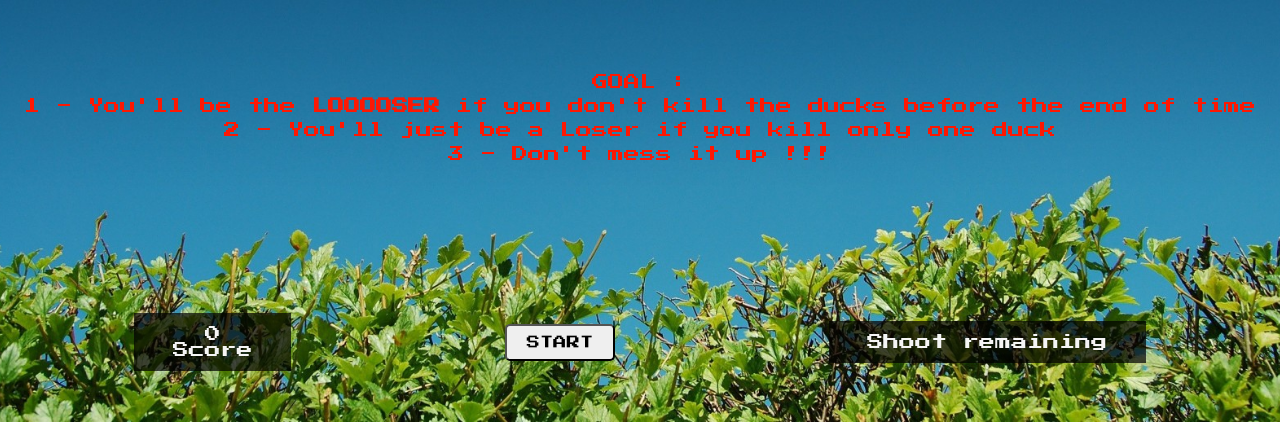
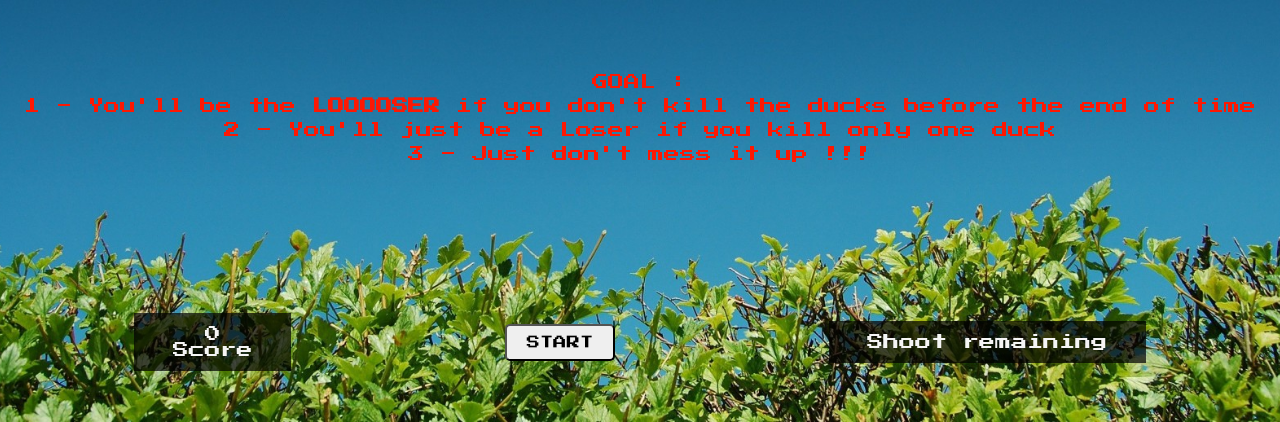
Before and after one commit to hunferno/DuckHuntGame, a plain HTML site: page index.html in a window 1280 px wide. Shown: the part 378-800 px from the top of the page. Drawn offline with nearby package versions, Linux system fonts and the light colour scheme.

Commit message:
Changing instruction text

```diff
--- a/index.html
+++ b/index.html
@@ -20,7 +20,7 @@
                         GOAL : <br>
                         1 - You'll be the <strong>LOOOOSER</strong> if you don't kill the ducks before the end of time <br>
                         2 - You'll just be a Loser if you kill only one duck <br>
-                        3 - Don't mess it up !!!
+                        3 - Just don't mess it up !!!
                     </p>
                 </div>
             </div>
```
